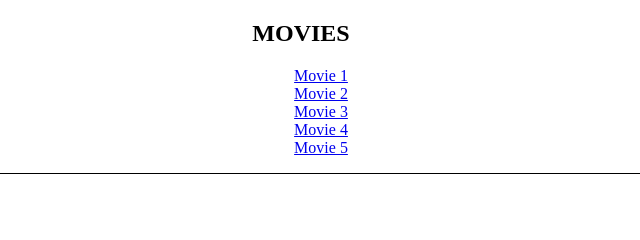
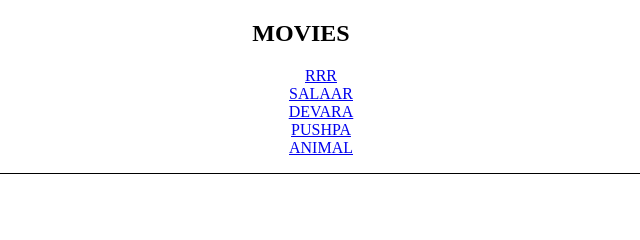
Before and after one commit to Vigneshh011/Movies-list, a plain HTML site: page index.html in a window 1280 px wide. Shown: the top 240 px of the page, 339-979 px from the left. Drawn offline with Linux system fonts and the light colour scheme.

Commit message:
Update index.html

```diff
--- a/index.html
+++ b/index.html
@@ -10,11 +10,11 @@
         <h2>MOVIES</h2>
 
         <ul>
-            <li><a href="display.html?img=media/rrr.jpg" target="movieFrame">Movie 1</a></li>
-            <li><a href="display.html?img=media/salaar.jpg" target="movieFrame">Movie 2</a></li>
-            <li><a href="display.html?img=media/devara.jpg" target="movieFrame">Movie 3</a></li>
-            <li><a href="display.html?img=media/pushpa.jpg" target="movieFrame">Movie 4</a></li>
-            <li><a href="display.html?img=media/animal.jpg" target="movieFrame">Movie 5</a></li>
+            <li><a href="display.html?img=media/rrr.jpg" target="movieFrame">RRR</a></li>
+            <li><a href="display.html?img=media/salaar.jpg" target="movieFrame">SALAAR</a></li>
+            <li><a href="display.html?img=media/devara.jpg" target="movieFrame">DEVARA</a></li>
+            <li><a href="display.html?img=media/pushpa.jpg" target="movieFrame">PUSHPA</a></li>
+            <li><a href="display.html?img=media/animal.jpg" target="movieFrame">ANIMAL</a></li>
         </ul>
 
         <!-- iFrame to display the selected movie image -->
```
